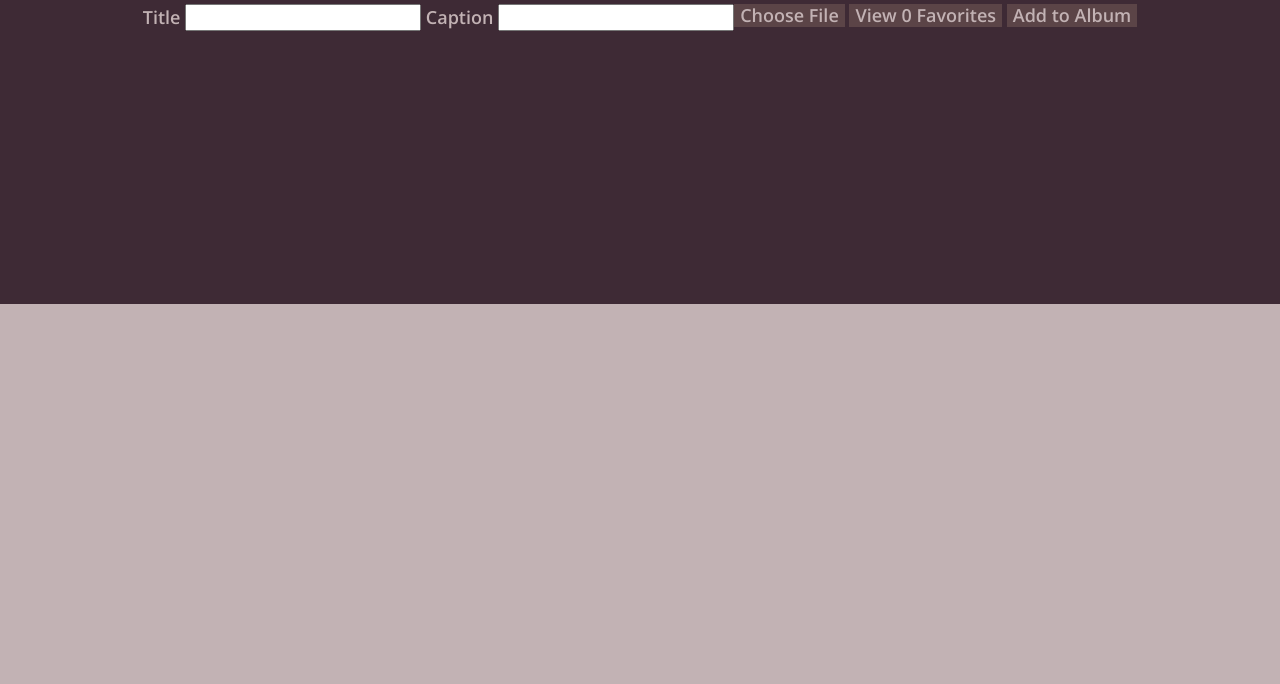
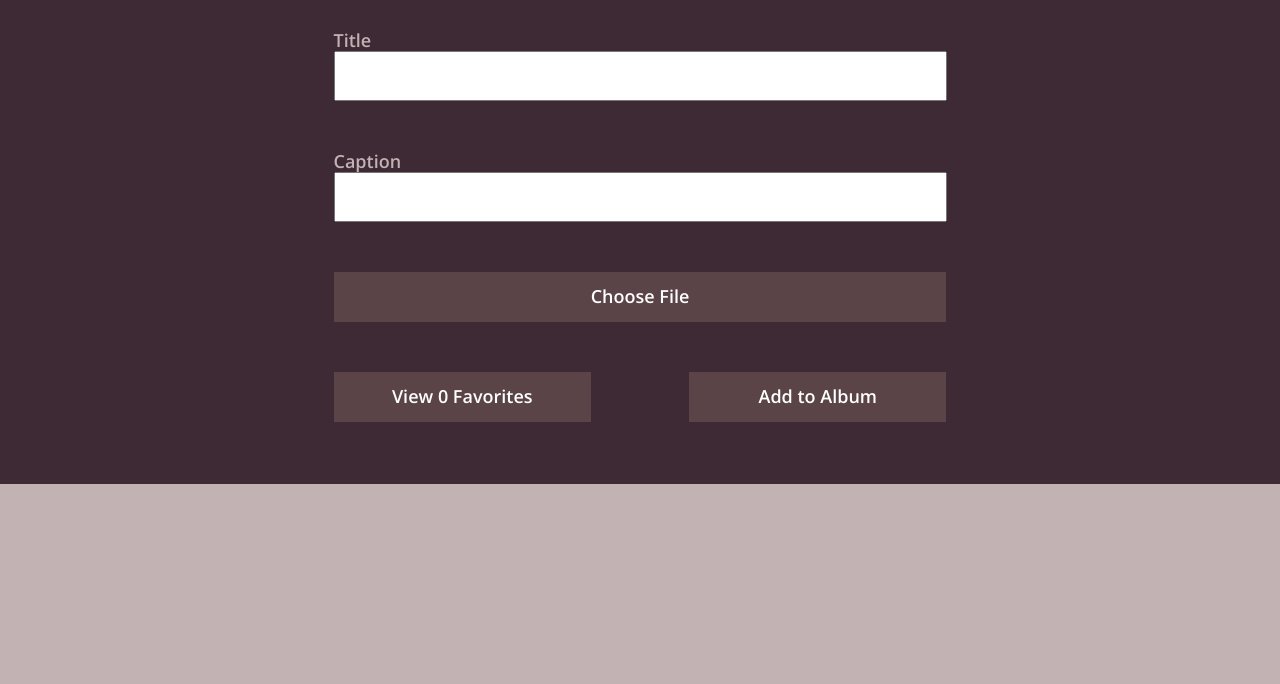
Before and after one commit to francepack/foto-finder, a plain HTML site: page index.html in a window 1280 px wide. Shown: the part 116-800 px from the top of the page. Drawn offline with nearby package versions, Linux system fonts and the light colour scheme.

Commit message:
Add formatting to main input area

```diff
--- a/index.html
+++ b/index.html
@@ -22,21 +22,24 @@
     </section>
   </header>
   <article>
+    <fieldset>
       <form>
         <label class="input-label1">Title</label>
-      <input type="" name="" class="title-input">
+        <input type="text" name="" class="title-input">
         <label class="input-label2">Caption</label>
-      <input type="" name="" class="caption-input">
+        <input type="text" name="" class="caption-input">
       </form>
-    <section>
+      <section class="input-buttons">
         <button class="choose-btn">Choose File</button>
-      <button class="fav-btn">View <span>0<span> Favorites</button>
+        <button class="favorite-btn">View <span>0<span> Favorites</button>
         <button class="add-btn">Add to Album</button>
       </section>
+    </fieldset>
   </article>
   <main>
 
   </main>
 </body>
+<script src='photo.js'></script>
 <script src='main.js'></script>
 </html>
--- a/style.css
+++ b/style.css
@@ -8,7 +8,7 @@ body {
   background-color: #C2B2B4;
   font-family: 'Open Sans', sans-serif;
   display: grid;
-  grid-template-rows: 120px 300px auto;
+  grid-template-rows: 120px 480px auto;
 }
 
 header,
@@ -20,7 +20,7 @@ article {
 .top-bar {
   display: flex;
   justify-content: space-between;
-  align-items: center;
+  align-content: center;
 }
 
 .title {
@@ -33,6 +33,7 @@ h1 {
   font-size: 46px;
   margin-left: 40px;
   text-transform: uppercase;
+  line-height: 40px;
 }
 
 .title-word-left {
@@ -61,10 +62,13 @@ h1 {
 .search-bar {
   border: solid 2px #C2B2B4;
   border-radius: 5px 0 0 5px;
-  color: /*#C2B2B4*/;
   height: 40px;
   text-indent: 6px;
-  width: 70%;
+  width: 65%;
+}
+
+::placeholder {
+  color: #B5ABAC;
 }
 
 .search-btn {
@@ -82,11 +86,57 @@ article {
   justify-content: center;
 }
 
+fieldset {
+  border: 0;
+  width: 50%;
+  margin-top: 20px;
+  max-width:;
+}
+
+label {
+  /*position: absolute;*/
+}
+
+form {
+  display: flex;
+  flex-direction: column;
+}
+
+form input {
+  height: 50px;
+  margin-bottom: 50px;
+}
+
 button {
   border: 0;
   background-color: #5B4447;
-  color: #C2B2B4;
+  color: #FFFFFF;
+  height: 50px;
+}
+
+.input-buttons {
+  display: grid;
+  grid-template-columns: 42% 16% 42%;
+  grid-template-rows: auto;
+  grid-template-areas:
+  "choose choose choose"
+  "fav . add";
+}
+
+.choose-btn {
+  grid-area: choose;
+  margin-bottom: 50px;
+}
+
+.favorite-btn {
+  grid-area: fav;
+}
+
+.add-btn {
+  grid-area: add;
 }
 
 main {
+  display: flex;
+  justify-content: space-around;
 }
```
Lines whose indentation alone changed are shown as unchanged.
